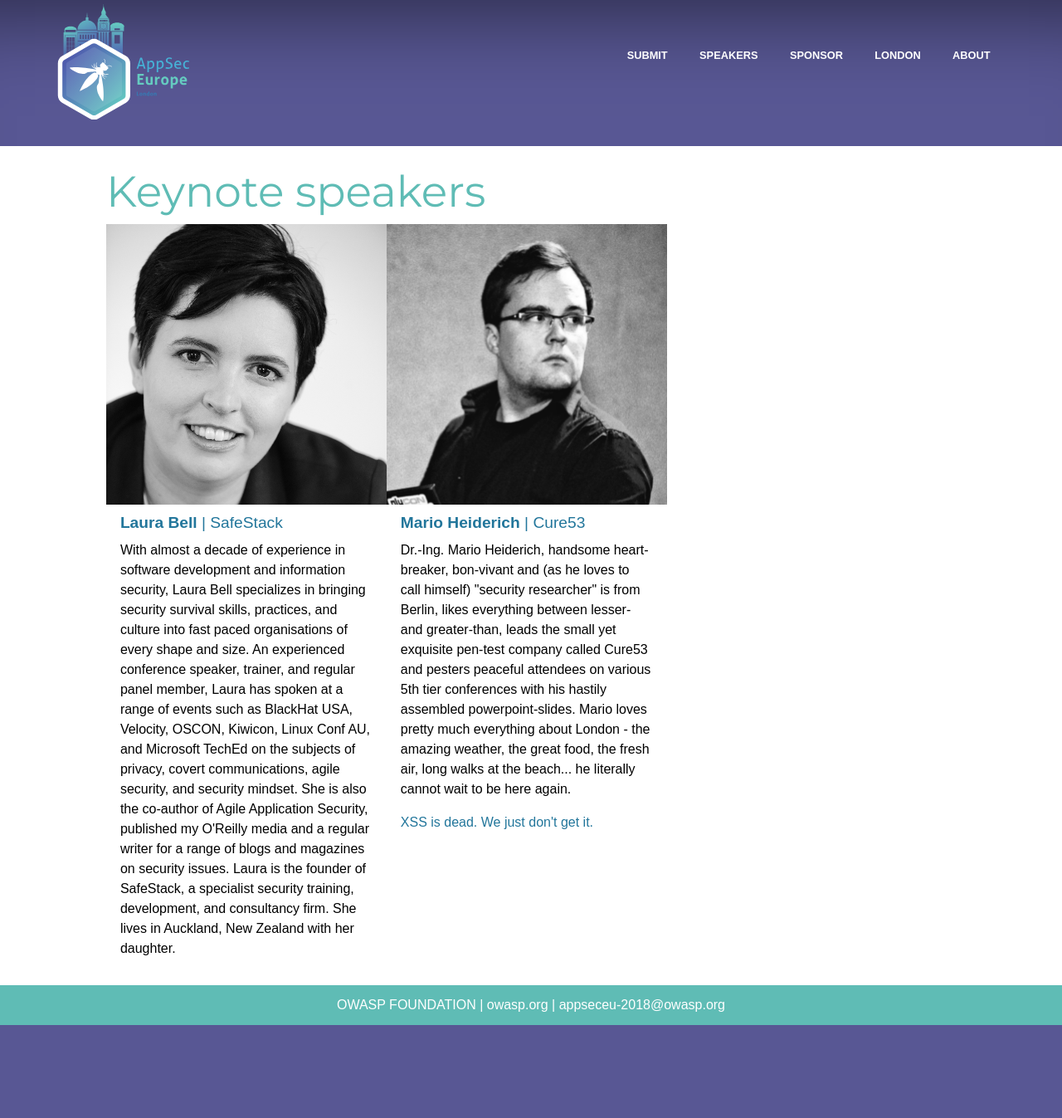
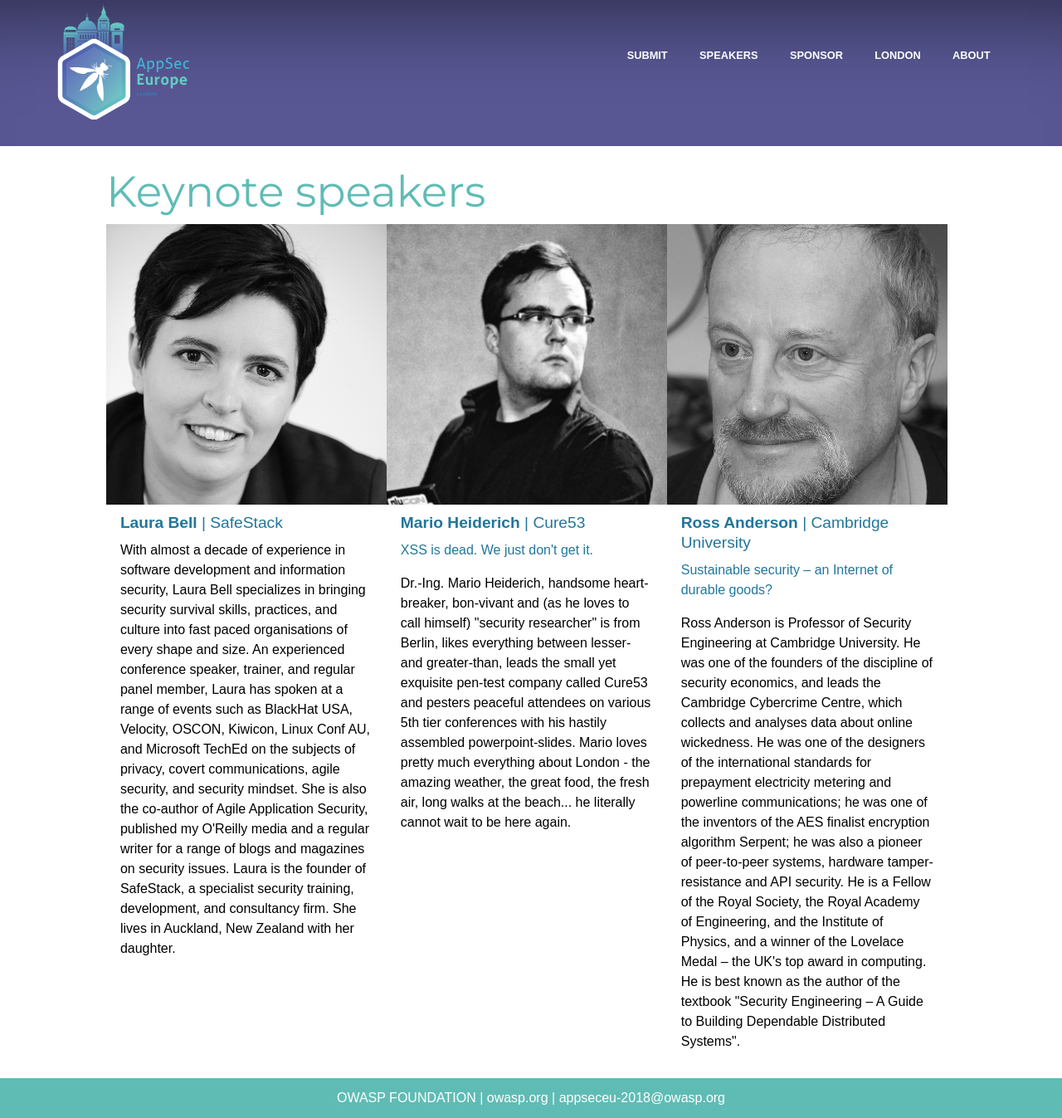
Before and after one commit to OWASP/AppSecEurope2018, a Jekyll site: the page built from program/keynotes.md, in a window 1280 px wide. Shown: the whole page at 83% size. Built offline with Jekyll 4.4.1, drawn with Linux system fonts in a browser that asks for light colours; some web fonts are replaced; before the commit the page ends 1235 px from its top, so only the background shows below that.

Commit message:
Adding Ross Anderson keynote

```diff
--- a/_data/keynotespeakers.yml
+++ b/_data/keynotespeakers.yml
@@ -12,7 +12,12 @@
   uri        : /program/keynote-mario
   description: |
     Dr.-Ing. Mario Heiderich, handsome heart-breaker, bon-vivant and (as he loves to call himself) "security researcher" is from Berlin, likes everything between lesser- and greater-than, leads the small yet exquisite pen-test company called Cure53 and pesters peaceful attendees on various 5th tier conferences with his hastily assembled powerpoint-slides. Mario loves pretty much everything about London - the amazing weather, the great food, the fresh air, long walks at the beach... he literally cannot wait to be here again.
-- image      :
-  name       :
-  company    :
-  description:
+- image      : ross.jpg
+  name       : Ross Anderson
+  company    : Cambridge University
+  title      : Sustainable security – an Internet of durable goods?
+  uri        : /program/keynote-ross
+  style      : |
+    background-position: center center;
+  description: |
+    Ross Anderson is Professor of Security Engineering at Cambridge University. He was one of the founders of the discipline of security economics, and leads the Cambridge Cybercrime Centre, which collects and analyses data about online wickedness. He was one of the designers of the international standards for prepayment electricity metering and powerline communications; he was one of the inventors of the AES finalist encryption algorithm Serpent; he was also a pioneer of peer-to-peer systems, hardware tamper-resistance and API security. He is a Fellow of the Royal Society, the Royal Academy of Engineering, and the Institute of Physics, and a winner of the Lovelace Medal – the UK's top award in computing. He is best known as the author of the textbook "Security Engineering – A Guide to Building Dependable Distributed Systems".
--- /dev/null
+++ b/program/keynote-ross.md
@@ -0,0 +1,27 @@
+---
+title: |
+  Keynote: Ross Anderson - Sustainable security – an Internet of durable goods?
+---
+# Keynote: Sustainable security – an Internet of durable goods?
+
+As we start to connect durable goods such as cars, medical devices and
+electricity meters to the Internet, there will be at least three big
+changes. First, security will be more about safety than privacy.
+Certification will no longer mean testing a car once before selling it
+for ten years; safety will mean monthly software updates, and security
+will be an integral part of it. Second, we will have to reorganise
+government functions such as safety regulators, standards bodies,
+testing labs and law enforcement. Finally, while you might get
+security upgrades for your phone for two or three years, cars will
+need safety and security patches for twenty years or more. We have no
+idea how to patch 20-year-old software; so we’ll need fresh thinking
+about compilers, verification, testing and much else.
+
+{% assign keynote = site.data.keynotespeakers[2] %}
+<aside class="keynote">
+	<div class="image" style="background-image: url(/assets/images/keynotes/{{keynote.image}});{{keynote.style}}; background-position: center center;"></div>
+	<div>
+		<h3>{{keynote.name}} | {{keynote.company}}</h3>
+		{{keynote.description}}
+	</div>
+</aside>
--- a/program/keynotes.md
+++ b/program/keynotes.md
@@ -10,10 +10,10 @@
 		<li>
 			<div style="background-image: url(/assets/images/keynotes/{{member.image | default: 'owasp_logo.png'}});{{member.style}};"></div>
 			<h4><strong>{{member.name}}</strong> | {{member.company}}</h4>
+			{% if member.uri %}<p><a href="{{member.uri}}">{{member.title}}</a></p>{% endif %}
 			<p>
 				{{member.description}}
 			</p>
-			{% if member.uri %}<p><a href="{{member.uri}}">{{member.title}}</a></p>{% endif %}
 		</li>
 		{% endif %}
 	{% endfor %}
```
Also changed, not shown: program/keynote-mario.md (+6 -4 lines), assets/images/keynotes/ross.jpg (added), assets/images/keynotes/ross.png (added).
